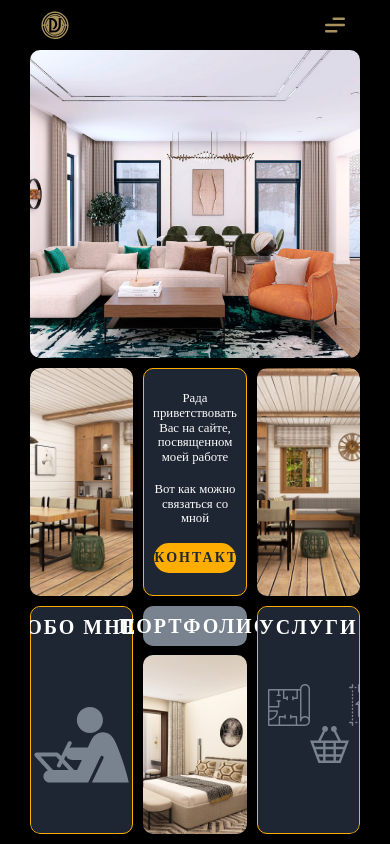
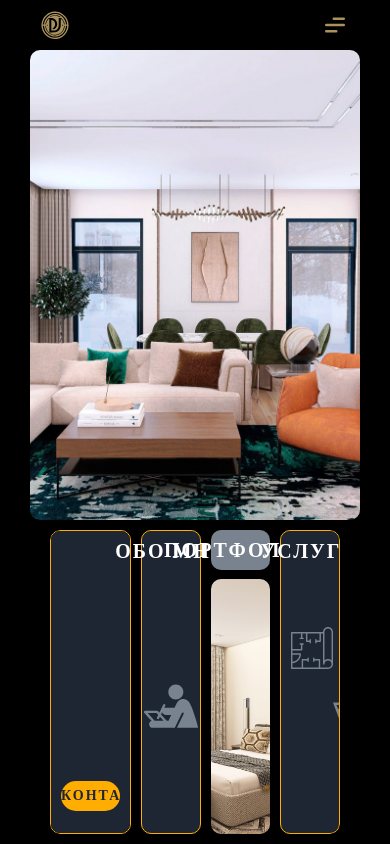
Before and after one commit to Dmitry-Dudarev/valentina-app, a React (Create React App) app: page / in a window 390 px wide. Built offline with nearby package versions, Linux system fonts and the light colour scheme; the HTML template or start-up script is replaced by a standard one.

Commit message:
feat: начата разработка внешнего вида для планшетов

```diff
--- a/src/components/Main/Main.css
+++ b/src/components/Main/Main.css
@@ -63,7 +63,7 @@
   padding: 18px 30px;
   background-color: #1e2634;
   border: 1px solid #ffae01;
-  overflow: hidden;
+  overflow: auto;
 }
 
 .main__banner-text {
@@ -296,7 +296,7 @@
   }
 
   .main__banner-text {
-    font-size: 0.7rem;
+    font-size: 0.6rem;
   }
 }
 
@@ -340,7 +340,7 @@
   }
 
   .main__banner-text {
-    font-size: 0.8rem;
+    font-size: 0.7rem;
   }
 
   .main__grid-banner-text-contacts-link {
@@ -382,5 +382,33 @@
 }
 
 @media (max-width: 630px) {
+  .main__content {
+    height: 36vh;
+    flex-direction: column;
+    align-items: center;
+    justify-content: center;
+  }
 
+  .main__grid {
+    display: flex;
+    flex-direction: row;
+    align-items: stretch;
+    flex-grow: 1;
+  }
+
+  .main__grid-cell {
+    width: 15vw;
+  }
+
+  .main__grid-banner-left, .main__grid-banner-right {
+    display: none;
+  }
+
+  .main__grid-banner-text {
+
+  }
+
+  .main__banner-text {
+    display: none;
+  }
 }
```
